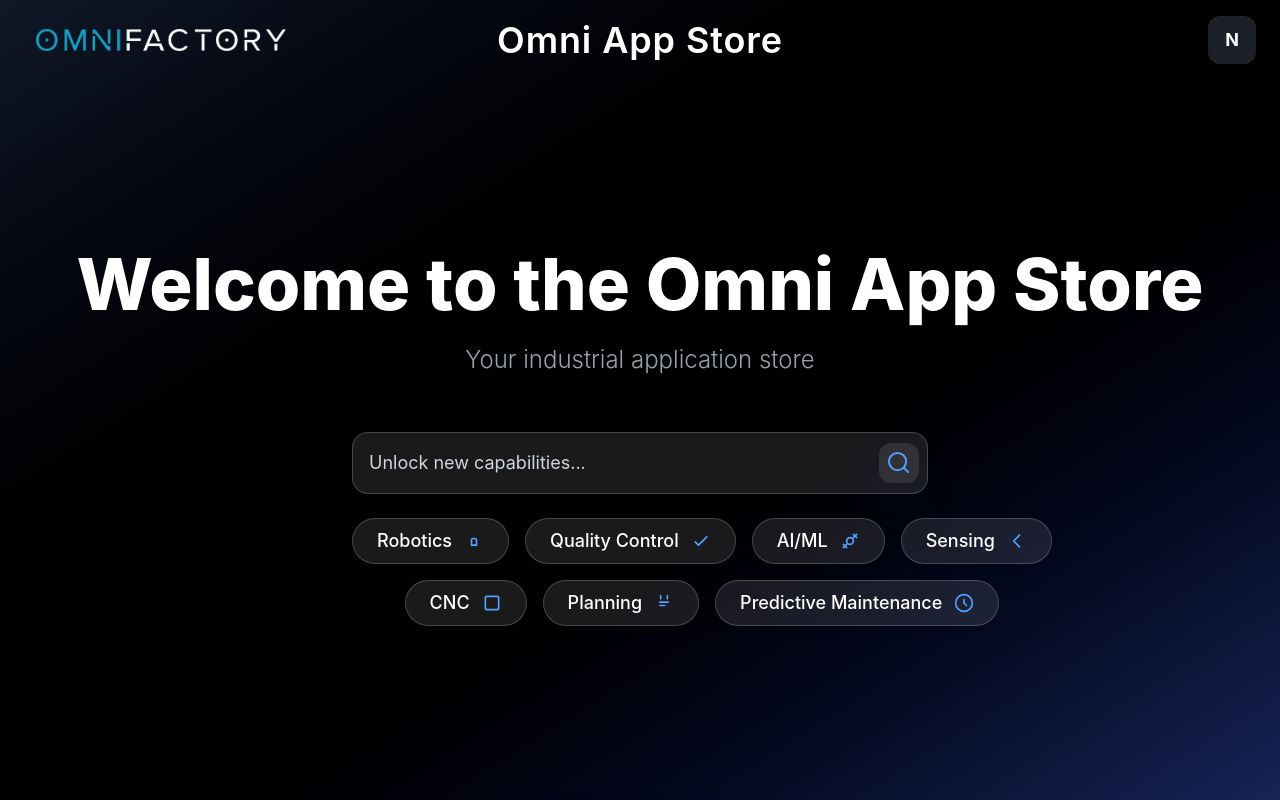
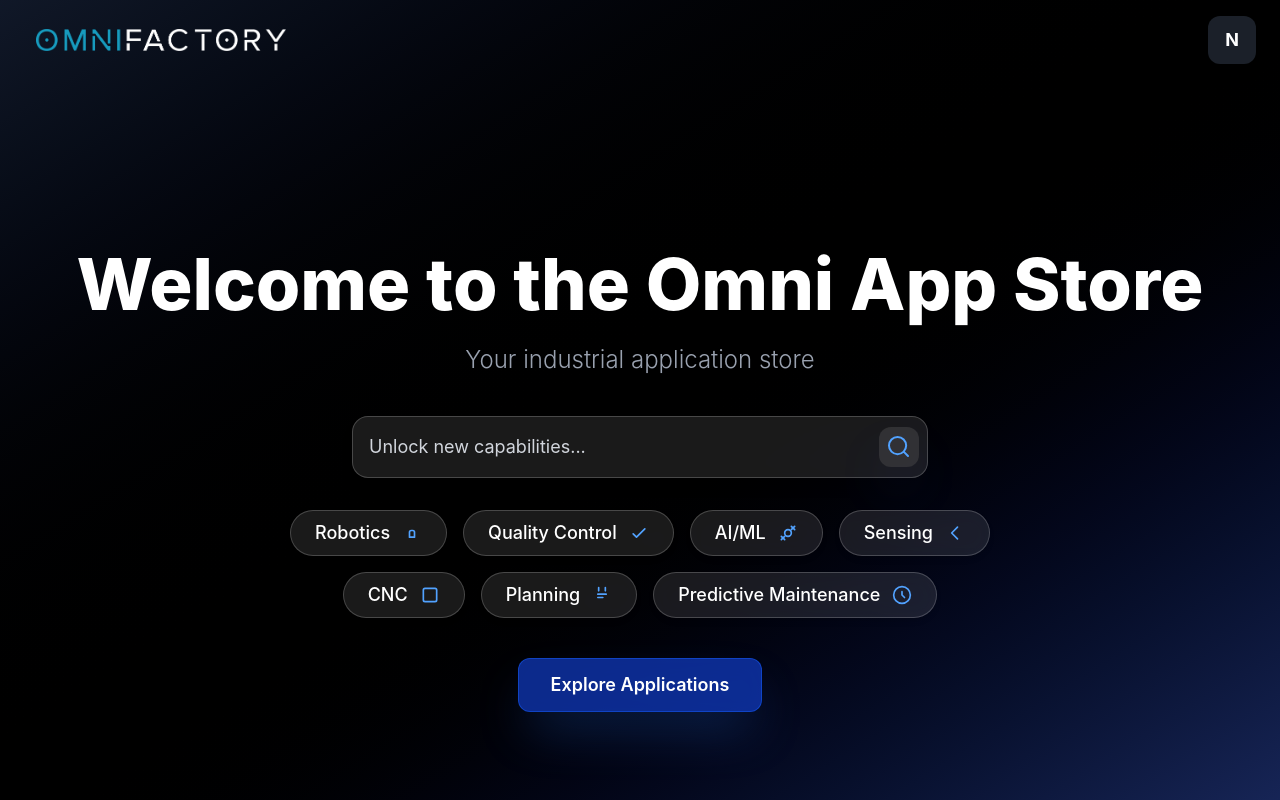
Before and after one commit to M-I-Ahmed/OmniAppStore, a Next.js app in the folder omni-app-store/: page / in a window 1280 px wide. Shown: the top 800 px of the page. Built offline with nearby package versions, Linux system fonts and the light colour scheme.

Commit message:
Fixed quick select pills

```diff
--- a/omni-app-store/src/app/page.tsx
+++ b/omni-app-store/src/app/page.tsx
@@ -42,7 +42,7 @@ export default function Home() {
         </div>
         <div className="absolute left-1/2 transform -translate-x-1/2">
           <h1 className="text-4xl font-semibold tracking-wide text-shadow-white ">
-            Omni App Store
+
           </h1>
         </div>
         <div className="flex items-center gap-6">
@@ -76,16 +76,17 @@ export default function Home() {
         />
       )}
 
-      <main className="flex-grow flex items-center justify-center">
-        <div className="container px-8 pt-40">
-          <div className="flex flex-col items-center justify-center space-y-6">
-            <h1 className="text-6xl md:text-7xl font-extrabold text-white text-center">
+      <main className="flex-grow flex flex-col items-center justify-center">
+        <div className="container px-8 flex flex-col items-center">
+          <h1 className="text-6xl md:text-7xl font-extrabold text-white text-center mt-40">
             Welcome to the Omni App Store
           </h1>
-            <p className="text-xl md:text-2xl text-gray-400 font-light text-center">
+          <p className="text-xl md:text-2xl text-gray-400 font-light text-center mt-6">
             Your industrial application store
           </p>
-            <div className="w-full max-w-xl mx-auto mt-8">
+
+          {/* Search Bar */}
+          <div className="w-full max-w-xl mt-10">
             <div className="flex items-center px-2 py-2 rounded-2xl bg-white/10 backdrop-blur-md border border-white/20 shadow-lg transition-all">
               <input
                 type="text"
@@ -121,13 +122,15 @@ export default function Home() {
                 </svg>
               </button>
             </div>
-            <div className="mt-6 w-3xl mx-auto flex items-center ">
+          </div>
+
+          {/* Pills Container */}
+          <div className="w-full mt-8">
             <QuickFilterPills />
-            </div>
           </div>
 
             <button className="
-                mt-40 px-8 py-3
+              mt-10 px-8 py-3
               bg-blue-700/60 backdrop-blur-md
               border border-blue-600/50
               rounded-xl
@@ -140,7 +143,6 @@ export default function Home() {
               Explore Applications
             </button>
         </div>
-        </div>
       </main>
 
       <section className="h-screen bg-transparent flex items-center justify-center">
```
Lines whose indentation alone changed are shown as unchanged.
